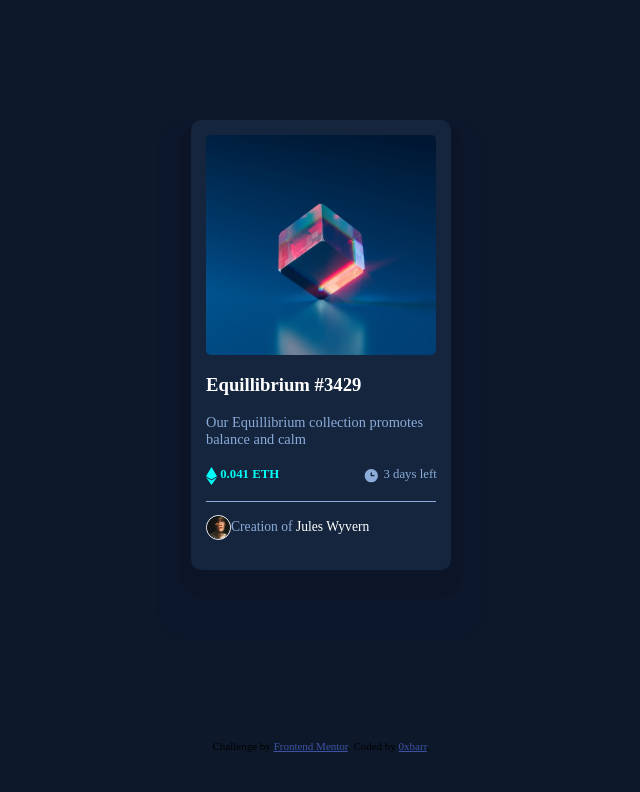
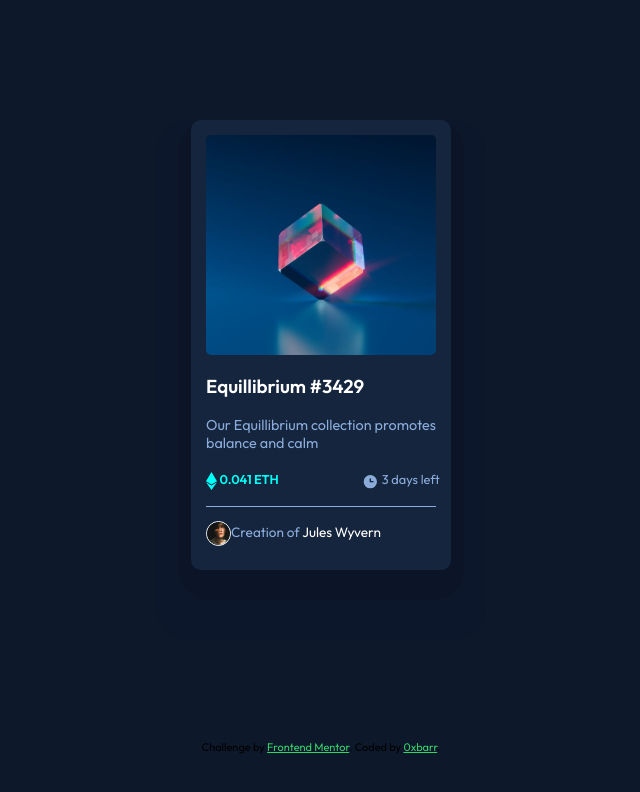
Before and after one commit to 0xBarr/Starting-Out, a plain HTML site: page index.html in a window 1280 px wide. Shown: the whole page, without its empty margins (319-959 px from the left). Drawn offline with Linux system fonts and the light colour scheme.

Commit message:
Update styles.css
Changed the font

```diff
--- a/styles.css
+++ b/styles.css
@@ -1,11 +1,10 @@
+@import url('https://fonts.googleapis.com/css2?family=Outfit:wght@300;400;600&display=swap');
+
 body{
     background-color: hsl(217, 54%, 11%);
-    @font-face {
-        font-family: 'Outfit';
-        src: url(https://fonts.google.com/specimen/Outfit);
-    }
+    font-family: 'Outfit', sans-serif;
+}
 
-}
 .first{
     background-color: hsla(218, 54%, 11%, 0.87);
     width: 330px;
@@ -113,4 +112,4 @@ a.author{
 }
 
 .attribution { font-size: 11px; text-align: center; margin-top: 100px;}
-.attribution a { color: hsl(228, 45%, 44%); }
+.attribution a { color: hsl(140, 64%, 52%); }
```
